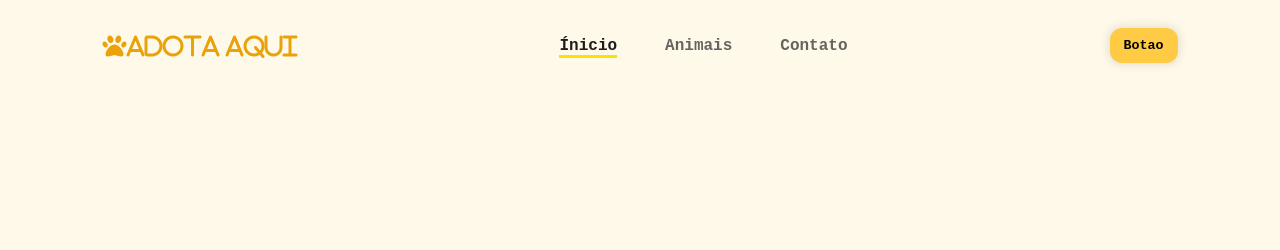
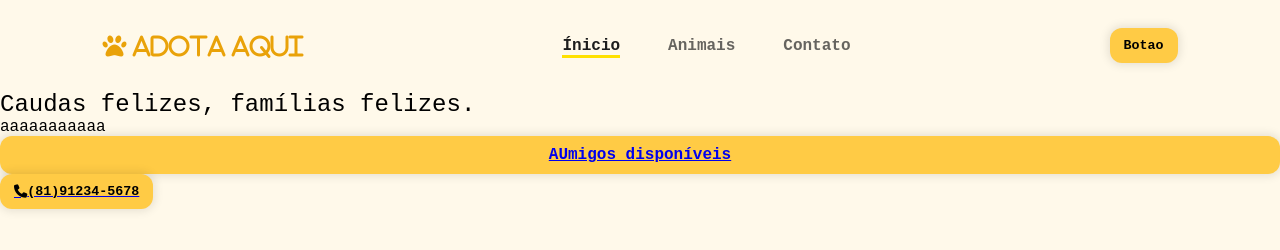
Before and after one commit to rayssaramoss/site-de-adocao-de-animais, a plain HTML site: page index.html in a window 1280 px wide. Drawn offline with nearby package versions, Linux system fonts and the light colour scheme; a web font is replaced by a local one.

Commit message:
Slogan e telefone para contato

```diff
--- a/index.html
+++ b/index.html
@@ -12,7 +12,7 @@
 <body>
     <header>
         <nav id="navbar">
-            <i class="fa-solid fa-paw" id="nav_logo">Adota Aqui</i>
+            <i class="fa-solid fa-paw" id="nav_logo"> Adota Aqui</i>
 
             <ul id="nav_list">
                 <li class="nav-item active">
@@ -48,6 +48,28 @@
         </div>
     </header>
 
-    <script src="src/javascript/script.js"></script>
+    <main id="content">
+        <section id="home">
+            <div id="#cta">
+                <h1 class="title">
+                Caudas <span>felizes</span>, famílias <span>felizes</span>.
+                </h1>
+
+                <p class="description">aaaaaaaaaaa</p>
+
+                <div id="cta_buttons">
+                    <a href="#" class="btn-default">AUmigos disponíveis</a>
+                    <a href="tel:+55555" id="phone_button">
+                        <button class="btn-default">
+                            <i class="fa-solid fa-phone"></i>
+                            (81)91234-5678
+                        </button>
+                    </a>
+                </div>
+            </div>
+            <div id="#banner"></div>
+        </section>
+    </main>
+    <script src="src/styles/script.js"></script>
 </body>
 </html>
```
